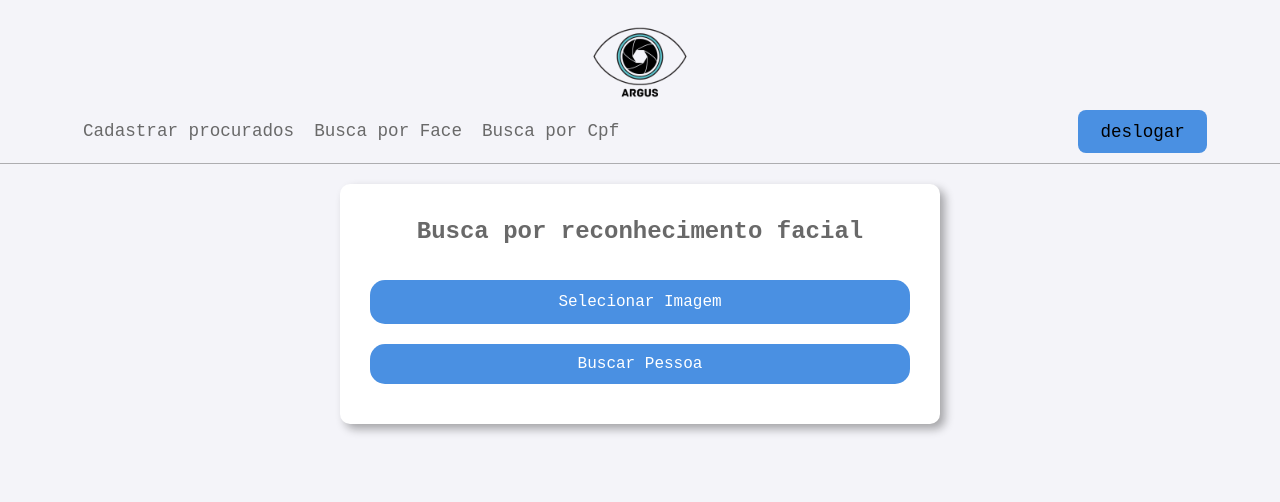
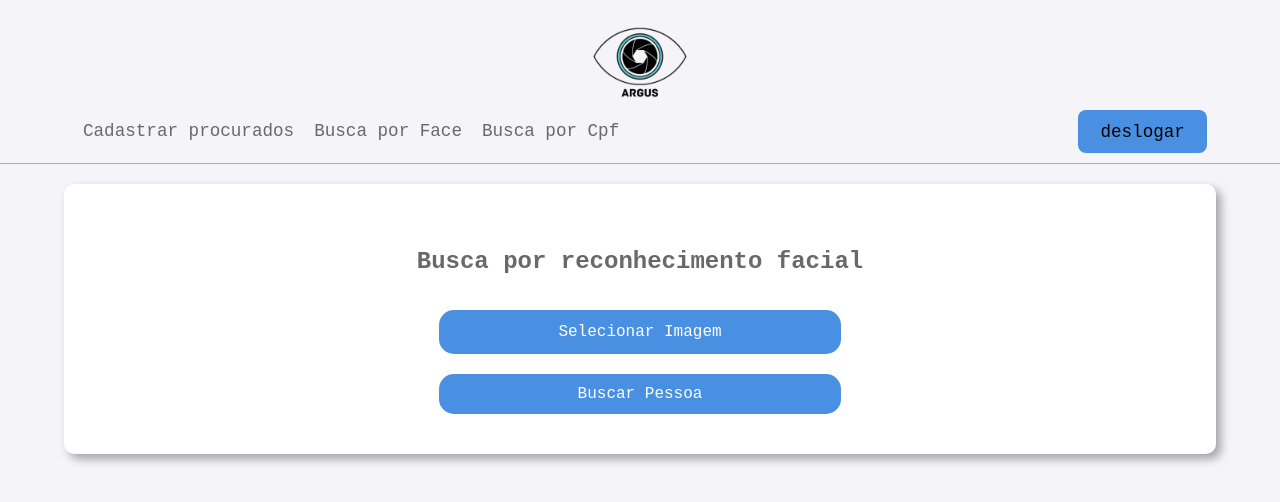
Before and after one commit to Henriqueisaias/Argus-Face-Recognition-System, a React (Vite) app in the folder front/facialSearch/: page /form in a window 1280 px wide. Shown: the top 502 px of the page. Built offline with nearby package versions, Linux system fonts and the light colour scheme; sample sign-in values are in the browser's storage.

Commit message:
mudanças visuais

```diff
--- a/front/facialSearch/src/components/Form.jsx
+++ b/front/facialSearch/src/components/Form.jsx
@@ -67,9 +67,11 @@ function Form() {
 
   return (
     <div className={styles.container}>
+
+      <div className={styles.fileUpload}>
       <h2>Busca por reconhecimento facial</h2>
 
-      <div className={styles.fileUpload}>
+        <div className={styles.buttonDiv}>
         <label htmlFor="fileInput" className={styles.button}>
           Selecionar Imagem
         </label>
@@ -109,6 +111,8 @@ function Form() {
           <div className={styles.spinner}></div>
         </div>
       )}
+      </div>
+
 
       {wanted && (
         <div className={styles.results}>
--- a/front/facialSearch/src/components/Form.module.css
+++ b/front/facialSearch/src/components/Form.module.css
@@ -18,12 +18,13 @@ body {
 .container {
   background-color: white;
   padding: 30px;
-  width: 100%;
-  max-width: 600px;
   box-shadow: 5px 5px 10px rgba(0, 0, 0, 0.329);
   border-radius: 10px;
-  text-align: center;
+  width: 90%;
+  display: flex;
   margin: 0 auto;
+  justify-content: center;
+  gap: 100px;
 }
 
 h2 {
@@ -37,11 +38,15 @@ h2 {
   display: flex;
   flex-direction: column;
   align-items: center;
+
 }
 
 .file-upload label {
   cursor: pointer;
-  width: 100%; /* Para que o botão ocupe toda a largura disponível */
+  display: flex;
+  flex-direction: column;
+  align-items: center;
+  justify-content: center;
 }
 
 .button {
@@ -52,8 +57,16 @@ h2 {
   cursor: pointer;
   font-size: 16px;
   margin: 10px 0;
+  text-align: center;
   display: inline-block;
-  width: 100%; /* Para que o botão ocupe toda a largura disponível */
+  width: 90%; /* Para que o botão ocupe toda a largura disponível */
+}
+
+.buttonDiv{
+  margin: 0 auto;
+  display: flex;
+  flex-direction: column;
+  align-items: center;
 }
 
 .button:hover {
@@ -66,7 +79,7 @@ h2 {
   color: dimgray;
   background-color: #bcc9df;
   border-radius: 5px;
-  width: 100%; /* Ocupa toda a largura do contêiner */
+  width: 400px; /* Ocupa toda a largura do contêiner */
 }
 
 .results h2 {
@@ -83,6 +96,10 @@ h2 {
 .loading{
   margin-top: 20px;
   color: #09f;
+}
+
+.imagePreview{
+  text-align: center;
 }
 
 
--- a/front/facialSearch/src/pages/Insert/Insert.jsx
+++ b/front/facialSearch/src/pages/Insert/Insert.jsx
@@ -143,9 +143,8 @@ function Insert() {
         <button className={Styles.button} onClick={insert} disabled={!image || loading}>
           {loading ? "Inserindo..." : "Inserir"}
         </button>
-      </div>
 
-      {image && (
+        {image && (
         <div className={Styles.imagePreview}>
           <h2>Imagem Selecionada:</h2>
           <img
@@ -161,6 +160,9 @@ function Insert() {
           <p>{imageName}</p>
         </div>
       )}
+      </div>
+
+
 
       {loading && (
         <div className={Styles.loadingcontainer}>
--- a/front/facialSearch/src/pages/Insert/Insert.module.css
+++ b/front/facialSearch/src/pages/Insert/Insert.module.css
@@ -14,6 +14,7 @@
 .fileUpload {
   display: flex;
   flex-direction: column;
+  margin-bottom: 150px;
 }
 
 input[type="text"],
--- a/front/facialSearch/src/pages/Search/Search.jsx
+++ b/front/facialSearch/src/pages/Search/Search.jsx
@@ -57,7 +57,7 @@ function Search() {
   };
 
   return (
-    <div>
+    <div className={Styles.main}>
     <div className={Styles.container}>
       <h2>Busca por Cpf</h2>
 
--- a/front/facialSearch/src/pages/Search/Search.module.css
+++ b/front/facialSearch/src/pages/Search/Search.module.css
@@ -9,7 +9,21 @@
     display: flex;
     flex-direction: column;
     align-items: center;
+    justify-content: center;
   }
+
+  .main {
+    margin: 0 auto;
+    display: flex;
+    justify-content: center;
+    align-items: center;
+    width: 90%;
+    background-color: white;
+    box-shadow: 5px 5px 10px rgba(0, 0, 0, 0.329);
+    padding: 20px;
+    gap: 90px;
+  }
+
 
   .fileUpload {
     display: flex;
@@ -26,6 +40,8 @@
     padding: 10px;
   }
 
+  h2{padding-top: 30px;}
+
   .check {
     height: 30px;
     width: 30px;
@@ -41,7 +57,6 @@
     width: 300px;
     justify-content: center;
     flex-direction: column;
-    margin: 10px;
   }
 
   .formContainer label {
@@ -62,7 +77,7 @@
     border-radius: 15px;
     cursor: pointer;
     font-size: 16px;
-    margin: 10px 0;
+    margin: 10px 20px 30px;
     display: inline-block;
     width: 300px;
     text-align: center;
@@ -85,17 +100,18 @@
       color: #09f;
     }
 
-    .results {
-      margin-top: 30px;
+.results {
+      display: flex;
+      flex-direction: column;
+      align-items: center;
+      justify-content: center;
       padding: 15px;
       color: dimgray;
       background-color: #bcc9df;
       border-radius: 5px;
-      width: 400px;
-      margin: 0 auto;
     }
 
-    .results h2 {
+.results h2 {
       color: #4a90e2;
       margin-bottom: 10px;
       font-size: 20px;
```
Lines whose indentation alone changed are shown as unchanged.
